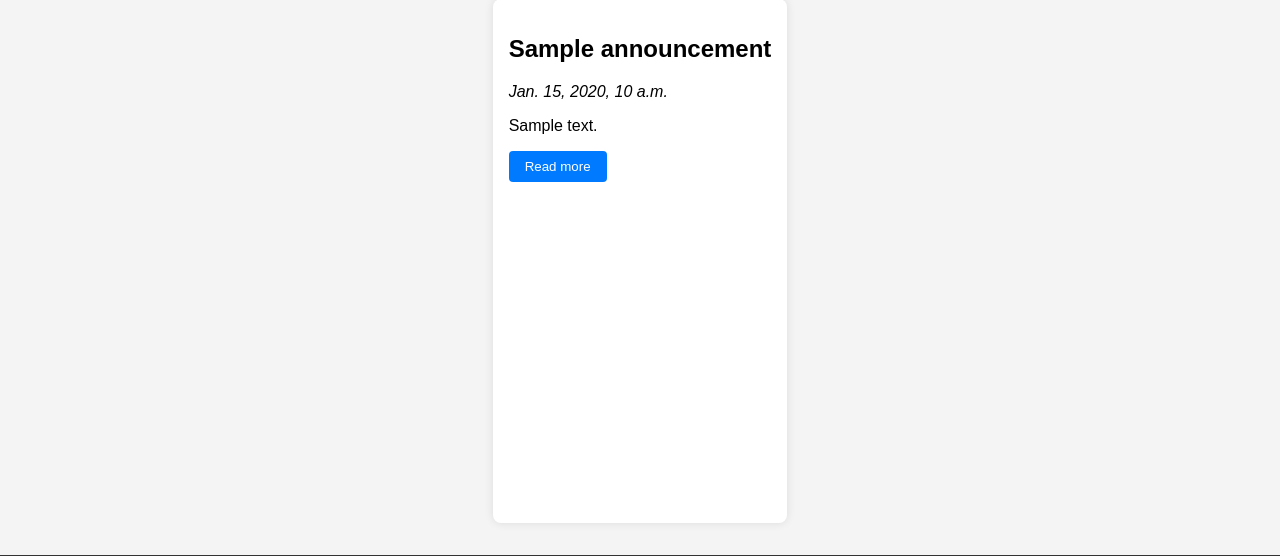
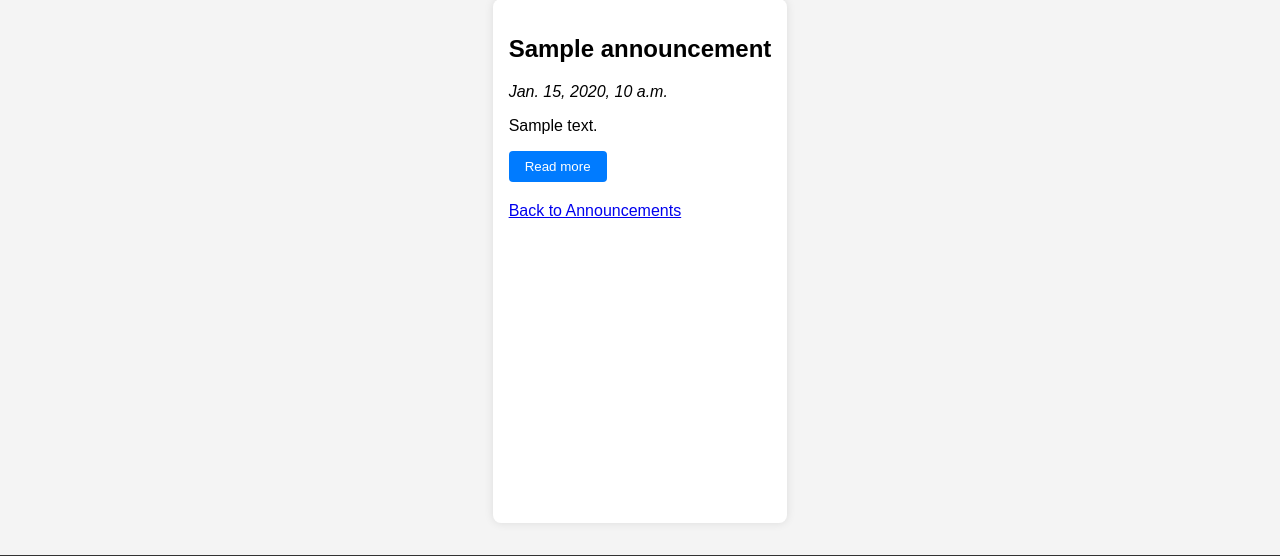
Before and after one commit to rechellann/IT373-Week3, a Django app: template core/templates/announcement_detail.html in a window 1280 px wide. Shown: the part 163-719 px from the top of the page. Run offline with Django 4.2, Linux system fonts and the light colour scheme; the template is opened without the code that fills it: most values are stand-ins (such as "Sample title", 1, 10 or a date in 2020).

Commit message:
Update announcement_detail.html

```diff
--- a/core/templates/announcement_detail.html
+++ b/core/templates/announcement_detail.html
@@ -28,4 +28,8 @@ function toggleReadMore() {
     }
 }
 </script>
+
+<div style="margin-top: 20px;">
+    <a href="{% url 'announcements_list' %}">Back to Announcements</a>
+</div>
 {% endblock %}
```
